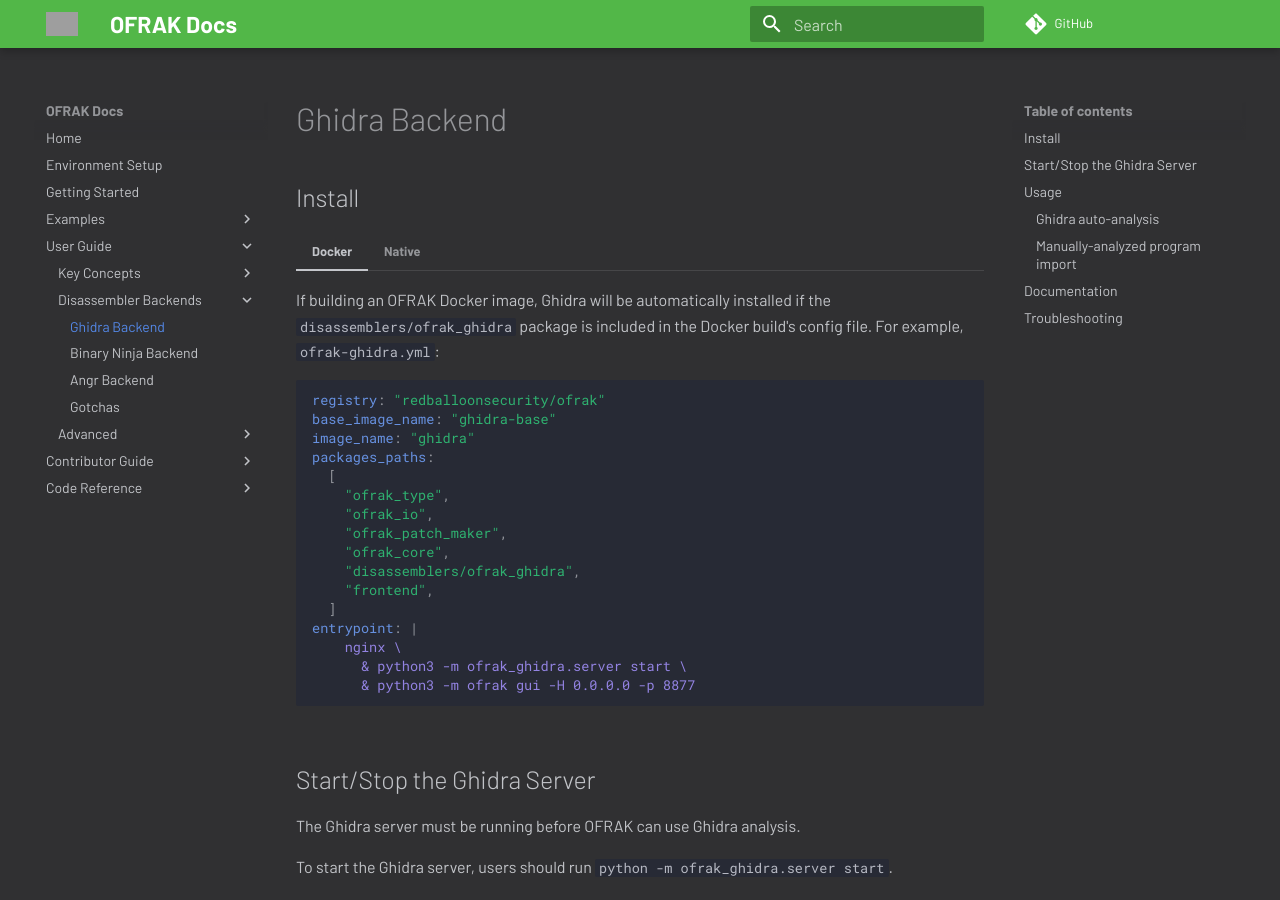
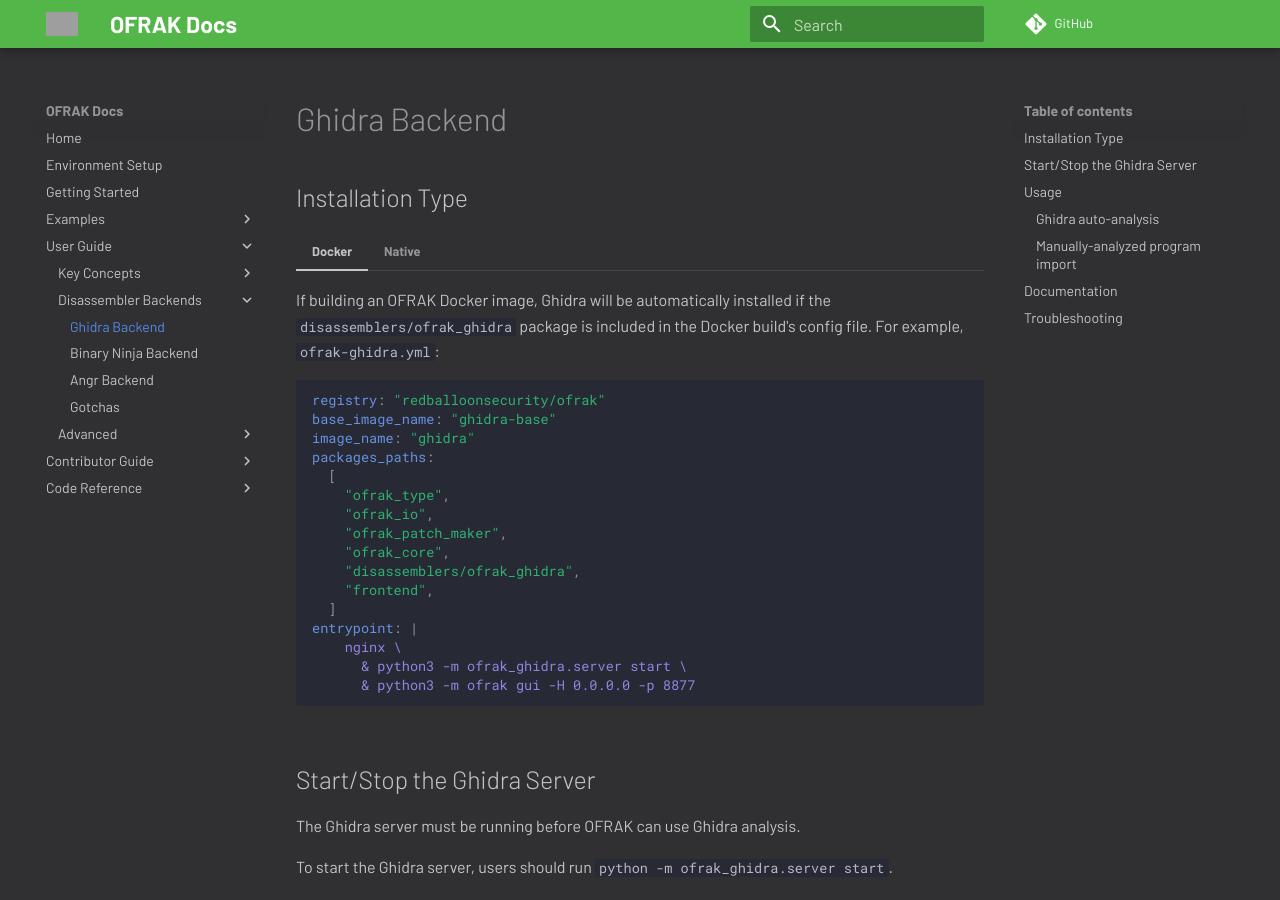
Before and after one commit to redballoonsecurity/ofrak, an MkDocs documentation site: the page built from docs/user-guide/disassembler-backends/ghidra.md, in a window 1280 px wide and 900 px high. Built offline with MkDocs 1.6.1 and Material for MkDocs 9.7.7, drawn with Linux system fonts in a browser that asks for light colours; comment, search, counter and statistics services are not loaded; grey boxes are pictures that could not be loaded.

Commit message:
Name change

```diff
--- a/docs/user-guide/disassembler-backends/ghidra.md
+++ b/docs/user-guide/disassembler-backends/ghidra.md
@@ -1,6 +1,6 @@
 # Ghidra Backend
 
-## Install
+## Installation Type
 
 === "Docker"
 
```
